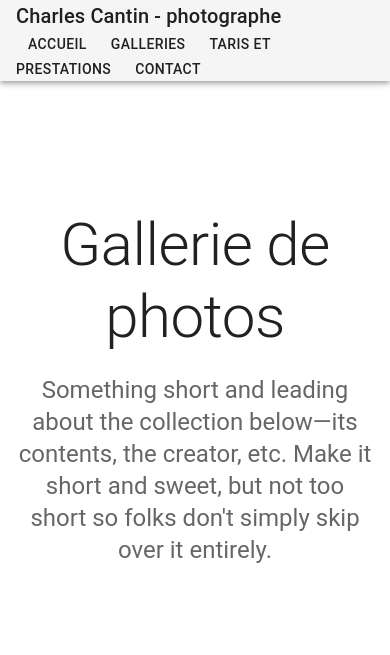
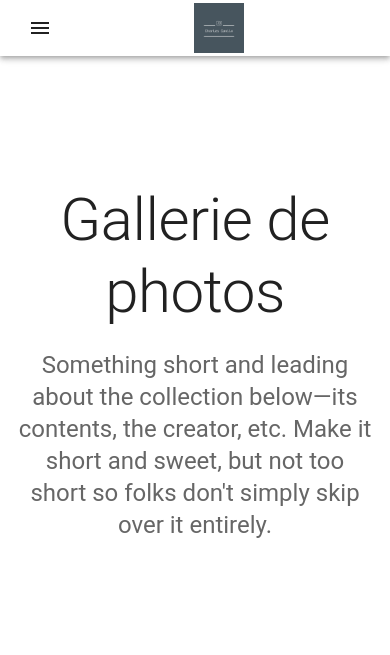
Before and after one commit to jso-lab/photographer, a Gatsby site: page /galleries in a window 390 px wide. Shown: the top 655 px of the page. Built offline with nearby package versions, Linux system fonts and the light colour scheme; Gatsby itself is replaced by a stand-in of ours.

Commit message:
Add responsive menu to all the pages

```diff
--- a/src/pages/galleries.js
+++ b/src/pages/galleries.js
@@ -1,12 +1,9 @@
 import * as React from 'react';
 import Album from '../components/Album';
-import Link from '../components/Link';
-import AppBar from '@mui/material/AppBar';
 import Copyright from '../components/Copyright';
 import CssBaseline from '@mui/material/CssBaseline';
 import GlobalStyles from '@mui/material/GlobalStyles';
-import Toolbar from '@mui/material/Toolbar';
-import Typography from '@mui/material/Typography';
+import ResponsiveAppBar from '../components/ResponsiveAppBar';
 import Container from '@mui/material/Container';
 
 export default function Galleries() {
@@ -16,43 +13,7 @@ export default function Galleries() {
 				styles={{ ul: { margin: 0, padding: 0, listStyle: 'none' } }}
 			/>
 			<CssBaseline />
-			<AppBar position='static' color='default'>
-				<Toolbar sx={{ flexWrap: 'wrap' }}>
-					<Typography variant='h6' color='inherit' noWrap sx={{ flexGrow: 1 }}>
-						Charles Cantin - photographe
-					</Typography>
-					<nav>
-						<Link
-							variant='button'
-							color='text.primary'
-							href='/'
-							sx={{ my: 1, mx: 1.5 }}>
-							Accueil
-						</Link>
-						<Link
-							variant='button'
-							color='text.primary'
-							href='galleries'
-							sx={{ my: 1, mx: 1.5 }}>
-							Galleries
-						</Link>
-						<Link
-							variant='button'
-							color='text.primary'
-							href='tarifs'
-							sx={{ my: 1, mx: 1.5 }}>
-							Taris et prestations
-						</Link>
-						<Link
-							variant='button'
-							color='text.primary'
-							href='contact'
-							sx={{ my: 1, mx: 1.5 }}>
-							Contact
-						</Link>
-					</nav>
-				</Toolbar>
-			</AppBar>
+			<ResponsiveAppBar />
 			<Container
 				disableGutters
 				maxWidth='md'
--- a/src/pages/index.js
+++ b/src/pages/index.js
@@ -10,6 +10,7 @@ import ResponsiveAppBar from '../components/ResponsiveAppBar';
 import Copyright from '../components/Copyright';
 import Blog from '../components/Blog';
 import FeaturedPost from '../components/FeaturedPost';
+import DisplayImages from '../components/displayImages';
 
 const mainFeaturedPost = {
 	title: 'Charles CANTIN - Photographe',
@@ -18,7 +19,7 @@ const mainFeaturedPost = {
 };
 const featuredPosts = [
 	{
-		title: 'Featured post',
+		title: '',
 
 		description:
 			'This is a wider card with supporting text below as a natural lead-in to additional content.',
@@ -64,6 +65,7 @@ export default function Index() {
 						</div>
 					</Typography>
 				</Stack>
+				<DisplayImages />
 				<Grid container spacing={4}>
 					{featuredPosts.map((post) => (
 						<FeaturedPost key={post.title} post={post} />
```
Also changed, not shown: src/components/displayImages.js (added, +57 -0 lines), src/pages/contact.js (+2 -40 lines), src/pages/tarifs.js (+2 -40 lines).
